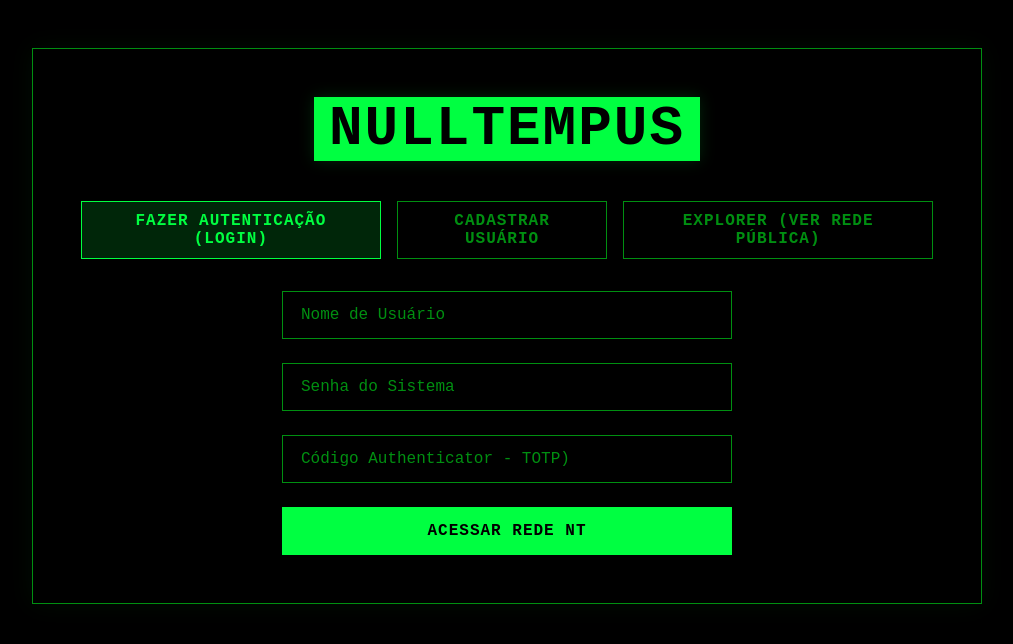
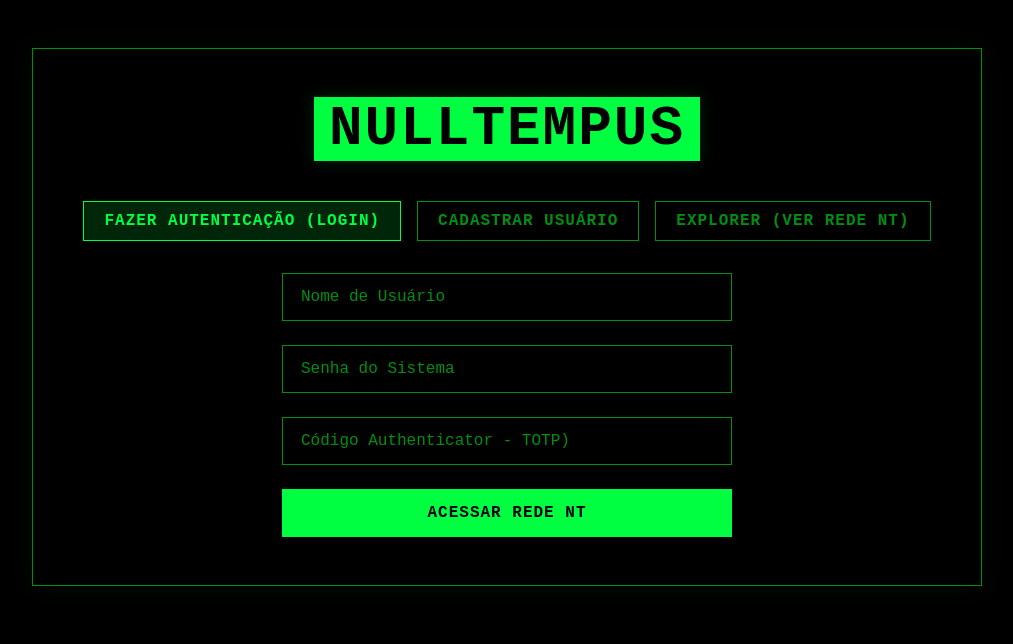
Before and after one commit to danrley-ribeiro/nullTempus-miniblockchain, a Flask app: page / in a window 1280 px wide. Shown: the top 644 px of the page, without its empty margins (133-1146 px from the left). Run offline with Flask 3, Linux system fonts and the light colour scheme.

Commit message:
feat: pequenas alterações de textos da aplicação

```diff
--- a/web/templates/index.html
+++ b/web/templates/index.html
@@ -4,7 +4,7 @@
 <head>
     <meta charset="UTF-8">
     <meta name="viewport" content="width=device-width, initial-scale=1.0">
-    <title>nullTempus (nullTempus)</title>
+    <title>nullTempus</title>
     <link href="https://fonts.googleapis.com/css2?family=Inter:wght@300;400;600;700&display=swap" rel="stylesheet">
     <link rel="stylesheet" href="/static/style.css">
     <link rel="icon" href="data:,">
@@ -23,7 +23,7 @@
             <div class="tabs">
                 <button class="tab-btn active" onclick="switchAuthTab('login')">Fazer Autenticação (Login)</button>
                 <button class="tab-btn" onclick="switchAuthTab('register')">Cadastrar Usuário</button>
-                <button class="tab-btn" onclick="switchAuthTab('explorer')">Explorer (Ver Rede Pública)</button>
+                <button class="tab-btn" onclick="switchAuthTab('explorer')">Explorer (Ver Rede nT)</button>
             </div>
 
             <div id="login-form" class="auth-box">
@@ -94,7 +94,7 @@
         <section id="explorer-section" class="hidden">
             <div class="chain-viewer">
                 <div class="chain-header">
-                    <h3>[ >> ] Rede Pública nullTempus (Explorer)</h3>
+                    <h3>[ >> ] Rede nullTempus (Explorer)</h3>
                     <div style="display:flex; gap:10px;">
                         <input type="text" id="chain-search" placeholder="Buscar índice, Hash ou @dono..." onkeyup="filterChain()" style="padding: 6px 10px; width: 250px; font-size: 0.8rem; box-shadow: none;">
                         <button class="btn-secondary" onclick="fetchChain()"
```
